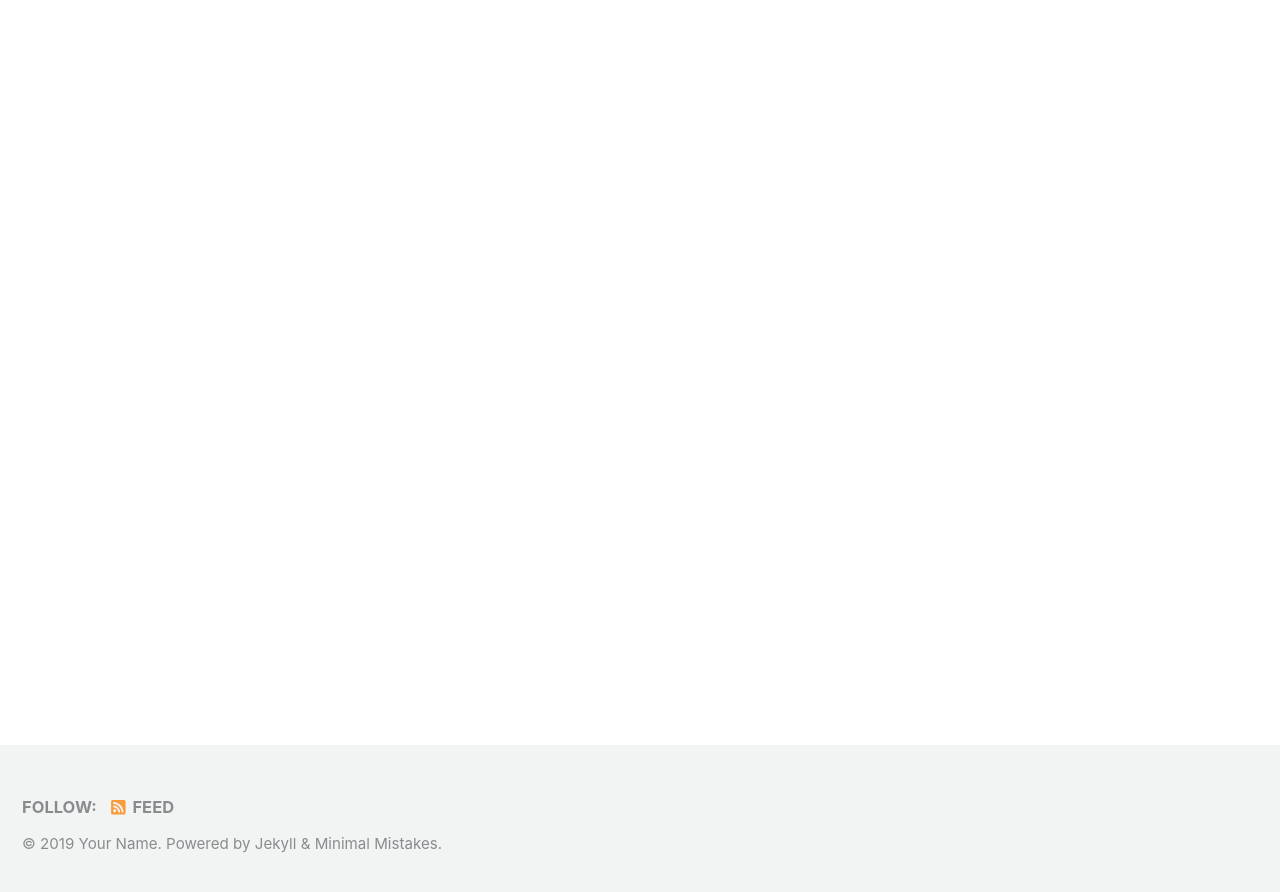
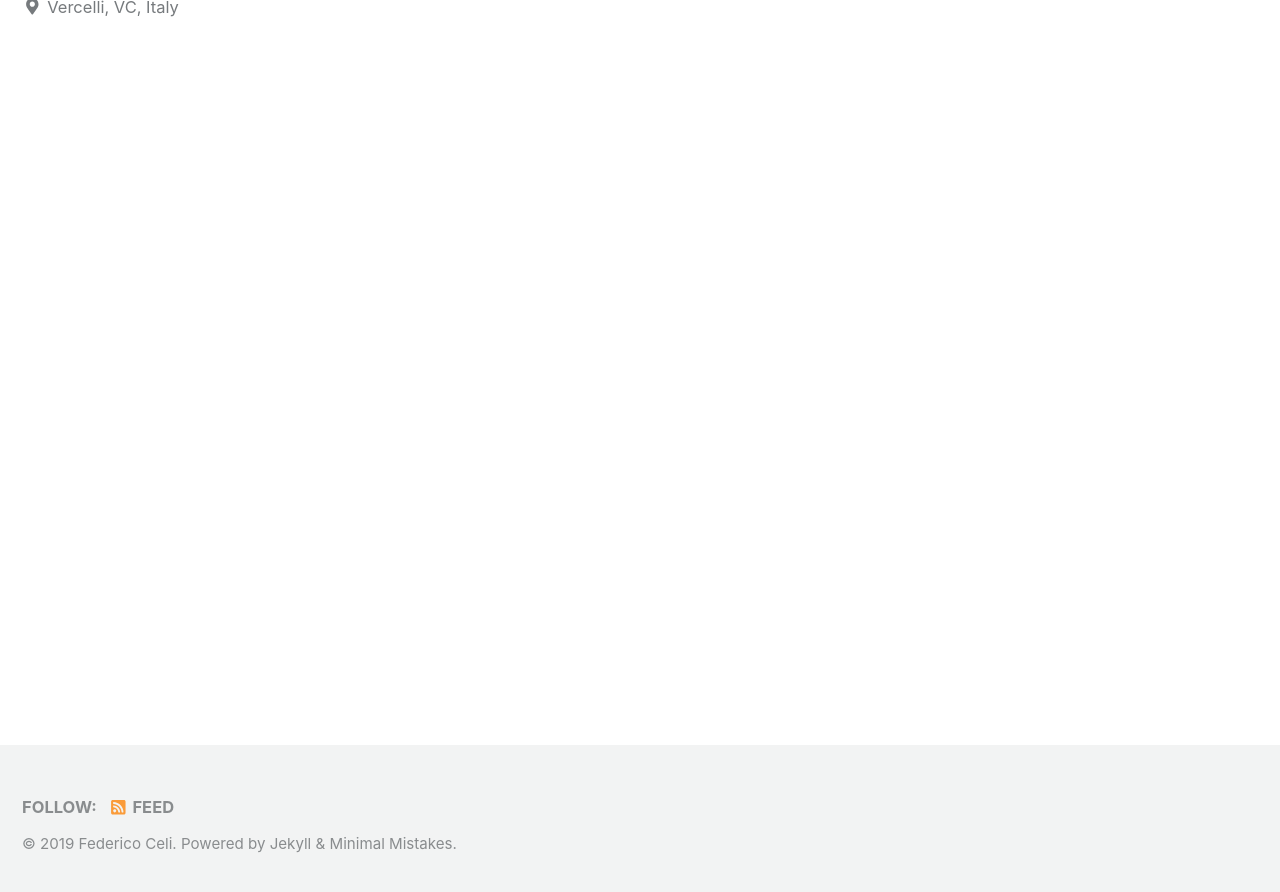
Before and after one commit to federicoceli/federicoceli.github.io, a Jekyll site: the page built from index.html, in a window 1280 px wide and 900 px high, scrolled down 222 px. Shown: the top 892 px of the window. Built offline with Jekyll 4.4.1, drawn with Linux system fonts in a browser that asks for light colours; cached includes are drawn as plain includes; the list of posts is cut into pages by our own code; some of the changed text lies outside the part shown.

Commit message:
Update _config.yml

```diff
--- a/_config.yml
+++ b/_config.yml
@@ -16,10 +16,10 @@ minimal_mistakes_skin    : "default" # "air", "aqua", "contrast", "dark", "dirt"
 
 # Site Settings
 locale                   : "en-US"
-title                    : "Site Title"
+title                    : "Federico Celi"
 title_separator          : "-"
-name                     : "Your Name"
-description              : "An amazing website."
+name                     : "Federico Celi"
+description              : "My home"
 url                      : # the base hostname & protocol for your site e.g. "https://mmistakes.github.io"
 baseurl                  : # the subpath of your site, e.g. "/blog"
 repository               : # GitHub username/repo-name e.g. "mmistakes/minimal-mistakes"
@@ -106,10 +106,10 @@ analytics:
 
 # Site Author
 author:
-  name             : "Your Name"
+  name             : "Federico Celi"
   avatar           : # path of avatar image, e.g. "/assets/images/bio-photo.jpg"
-  bio              : "I am an amazing person."
-  location         : "Somewhere"
+  bio              : "Master of Science in Robotics and Automation Engineering"
+  location         : "Vercelli, VC, Italy"
   email            :
   links:
     - label: "Email"
```
